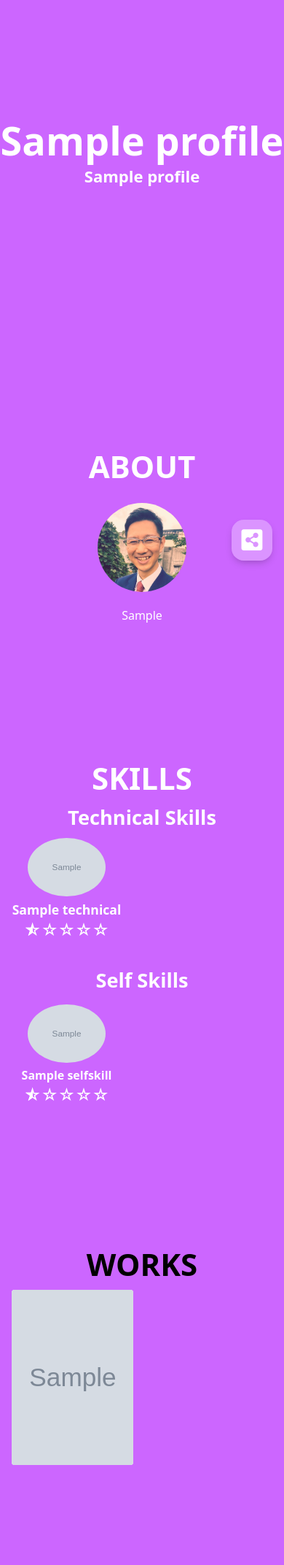
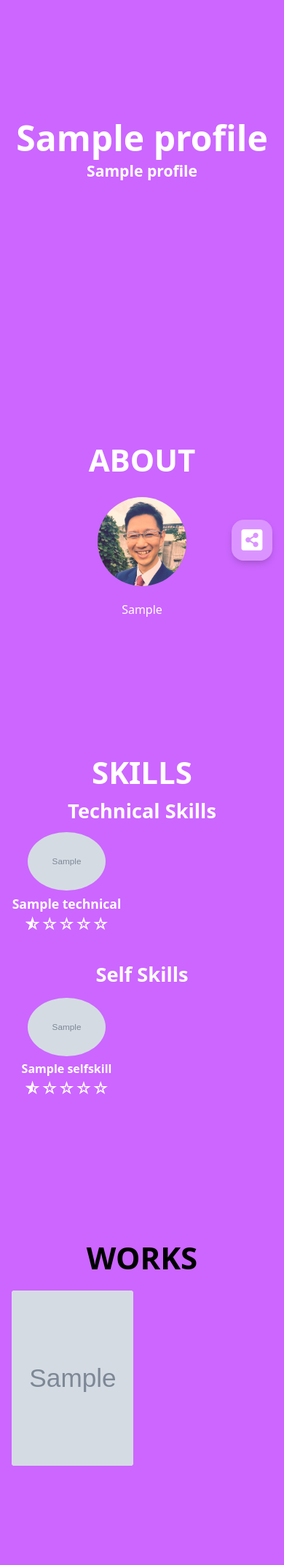
Before and after one commit to Takeshi0702/Django-portfolio, a Django app: page / in a window 390 px wide. Shown: the part 60-2204 px from the top of the page at 73% size. Run offline with Django 3.2, Linux system fonts and the light colour scheme; tables that the repository leaves empty hold one stand-in row (values such as "Sample post"); grey boxes marked "Sample" are stand-in pictures; some libraries are stand-ins or nearby versions.

Commit message:
django-portfolio修正

```diff
--- a/app/static/css/style.css
+++ b/app/static/css/style.css
@@ -52,7 +52,7 @@ html{
 
 
 #menu-center ul {
-  padding: 4px;
+  margin: 4px;
 }
 
 #menu-center ul li {
@@ -130,12 +130,12 @@ a {
 }
 
 .navigation-font-size{
-  font-size: 70px;
+  font-size: 4.4rem;
 }
 
 .messages-font-size{
-  font-size: 21px;
-  line-height: 35px;
+  font-size: 1.3rem;;
+  line-height: 1.7;
 }
 
 .messages-font-size-skills{
@@ -153,18 +153,18 @@ a {
 }
 
 .title{
-  font-size: 90px;
+  font-size: 6rem;
 }
 
 .subtitle{
-  font-size: 36px;
+  font-size: 2.6rem;
   font-weight: bold;
 }
 
 .works-itms-one{
   /* display: flex; */
   /* justify-content: center; */
-  margin: 10px 0 0 0;
+  margin-top: 20px;
 }
 
 .img-profile{
@@ -273,6 +273,7 @@ a {
 
 ul{
   margin-bottom: 0;
+  padding-left: 0;
 }
 
 
@@ -521,7 +522,7 @@ box-shadow: 0 0 4px rgba(0, 0, 0, .14), 0 4px 8px rgba(0, 0, 0, .28);
 
 .contacts {
   max-width: 500px;
-  margin-top: 78px;
+  margin-top: 6rem;
 }
 
 .form-control:focus {
@@ -622,25 +623,25 @@ box-shadow: 0 0 4px rgba(0, 0, 0, .14), 0 4px 8px rgba(0, 0, 0, .28);
 
 @media screen and (max-width: 768px) {
 .title{
-  font-size: 70px;
+  font-size: 4rem;
 }
 }
 
 @media screen and (max-width: 480px) {
 .title{
-  font-size: 54px;
+  font-size: 3rem;
 }
 }
 
 @media screen and (max-width: 768px) {
 .subtitle{
-  font-size: 28px;
+  font-size: 1.75rem;
 }
 }
 
 @media screen and (max-width: 480px) {
 .subtitle{
-  font-size: 22px;
+  font-size: 1.32rem;
 }
 }
 
@@ -674,7 +675,7 @@ box-shadow: 0 0 4px rgba(0, 0, 0, .14), 0 4px 8px rgba(0, 0, 0, .28);
 
 @media screen and (max-width: 768px) {
 .messages-font-size{
-  font-size: 1rem;
+  font-size: 1.2rem;
   line-height: 1.5;
 }
 }
```
